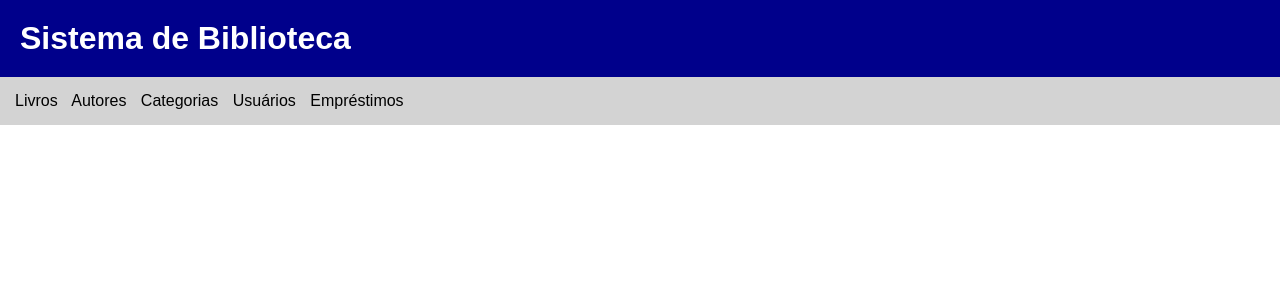
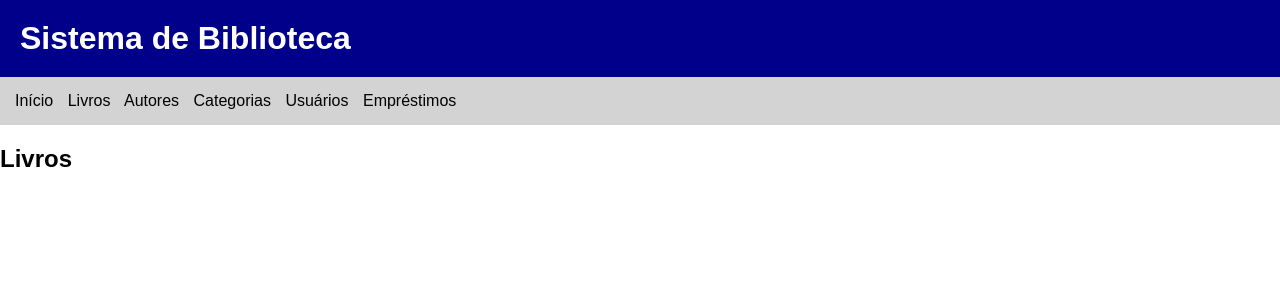
Before and after one commit to CarlosHenriqueYudi/Biblioteca, a Spring Boot app: page /livros in a window 1280 px wide. Shown: the top 300 px of the page. Run offline with Spring Boot 4, Linux system fonts and the light colour scheme.

Commit message:
Update inicio.html for Biblioteca homepage

```diff
--- a/src/main/resources/templates/livros/inicio.html
+++ b/src/main/resources/templates/livros/inicio.html
@@ -1,17 +1,19 @@
 <!doctype html>
-<html xmlns:th="...">
+<html xmlns:th="http://www.thymeleaf.org">
 <head>
-    <title>Biblioteca</title>
-    <link rel="stylesheet" href="style.css">
+    <title>Livros</title>
+    <link rel="stylesheet" th:href="@{/style.css}">
 </head>
 <body>
-<h1 th:text = "'Sistema de Biblioteca'"></h1>
-<nav class="menu">
-    <a th:href = "@{/livros}">Livros</a>
-    <a th:href = "@{/autores}">Autores</a>
-    <a th:href = "@{/categorias}">Categorias</a>
-    <a th:href = "@{/usuarios}">Usuários</a>
-    <a th:href = "@{/emprestimos}">Empréstimos</a>
+<h1>Sistema de Biblioteca</h1>
+<nav>
+    <a th:href="@{/}">Início</a>
+    <a th:href="@{/livros}">Livros</a>
+    <a th:href="@{/autores}">Autores</a>
+    <a th:href="@{/categorias}">Categorias</a>
+    <a th:href="@{/usuarios}">Usuários</a>
+    <a th:href="@{/emprestimos}">Empréstimos</a>
 </nav>
+<h2>Livros</h2>
 </body>
 </html>
```
